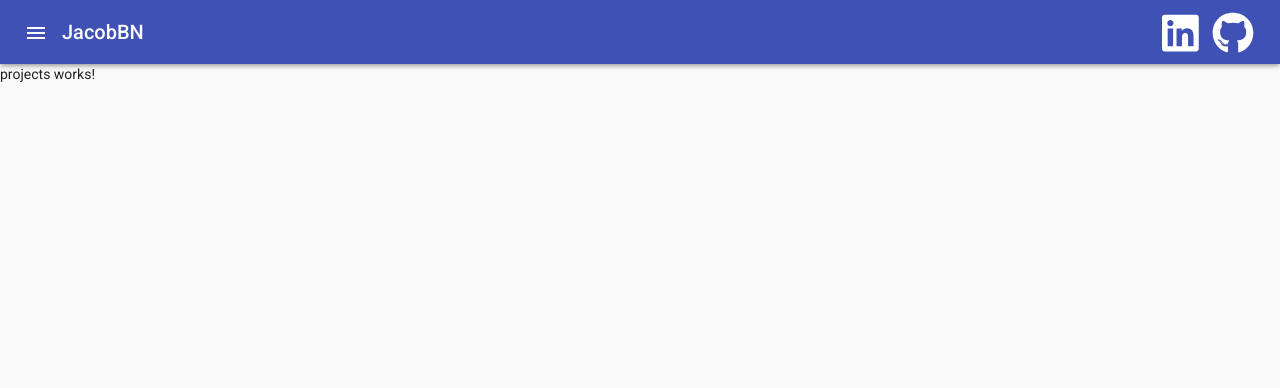
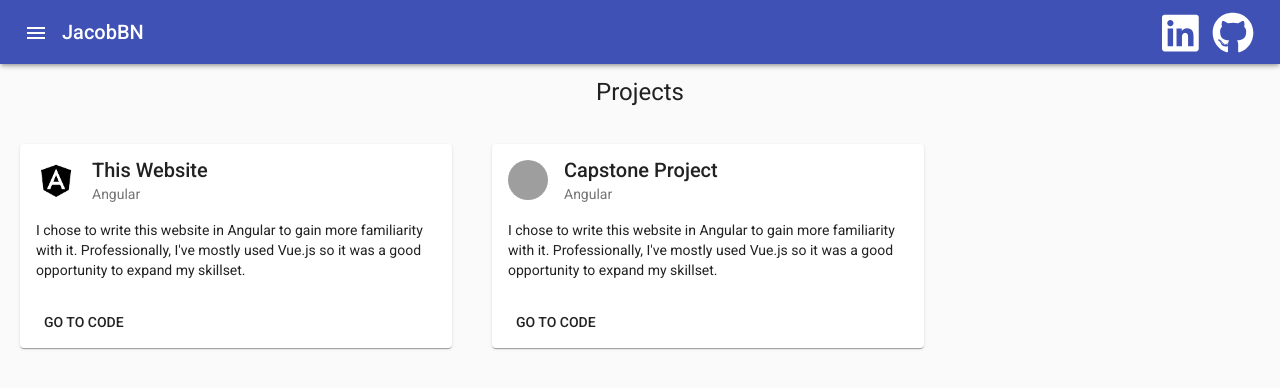
Before and after one commit to JacobBN/website, an Angular app: page /projects in a window 1280 px wide. Shown: the top 388 px of the page. Built offline with nearby package versions, Linux system fonts and the light colour scheme; grey boxes are pictures that could not be loaded.

Commit message:
set up content style

```diff
--- a/src/app/app.component.html
+++ b/src/app/app.component.html
@@ -16,7 +16,7 @@
   <a
     aria-label="GitHub Repository"
     class="social-icon"
-    href="https://github.com/JacobBN/website"
+    href="https://github.com/JacobBN"
     mat-icon-button
     target="_blank"
   >
--- a/src/app/views/projects/projects.component.css
+++ b/src/app/views/projects/projects.component.css
@@ -0,0 +1,12 @@
+.card-avatar {
+  background-size: cover;
+}
+h1 {
+  margin-top: 12px;
+  text-align: center;
+}
+.project-card {
+  display: inline-block;
+  margin: 20px;
+  width: 400px;
+}
--- a/src/app/views/projects/projects.component.html
+++ b/src/app/views/projects/projects.component.html
@@ -1 +1,35 @@
-<p>projects works!</p>
+<h1>Projects</h1>
+
+<mat-card class="project-card">
+  <mat-card-header>
+    <div mat-card-avatar class="card-avatar" style="background-image: url('../../../assets/logos/angular_solidBlack.png');"></div>
+    <mat-card-title>This Website</mat-card-title>
+    <mat-card-subtitle>Angular</mat-card-subtitle>
+  </mat-card-header>
+  <mat-card-content>
+    <p>
+      I chose to write this website in Angular to gain more familiarity with it. Professionally, I've mostly used
+      Vue.js so it was a good opportunity to expand my skillset.
+    </p>
+  </mat-card-content>
+  <mat-card-actions>
+    <a mat-button href="https://github.com/JacobBN/website" target="_blank">GO TO CODE</a>
+  </mat-card-actions>
+</mat-card>
+
+<mat-card class="project-card">
+  <mat-card-header>
+    <div mat-card-avatar class="card-avatar" style="background-image: url('https://material.angular.io/assets/img/examples/shiba2.jpg');"></div>
+    <mat-card-title>Capstone Project</mat-card-title>
+    <mat-card-subtitle>Angular</mat-card-subtitle>
+  </mat-card-header>
+  <mat-card-content>
+    <p>
+      I chose to write this website in Angular to gain more familiarity with it. Professionally, I've mostly used
+      Vue.js so it was a good opportunity to expand my skillset.
+    </p>
+  </mat-card-content>
+  <mat-card-actions>
+    <a mat-button href="https://github.com/HGTP/hgtp-capstone" target="_blank">GO TO CODE</a>
+  </mat-card-actions>
+</mat-card>
```
Also changed, not shown: src/app/app.module.ts (+10 -8 lines), src/assets/logos/README.md (added), src/assets/logos/angular_solidBlack.png (added).
